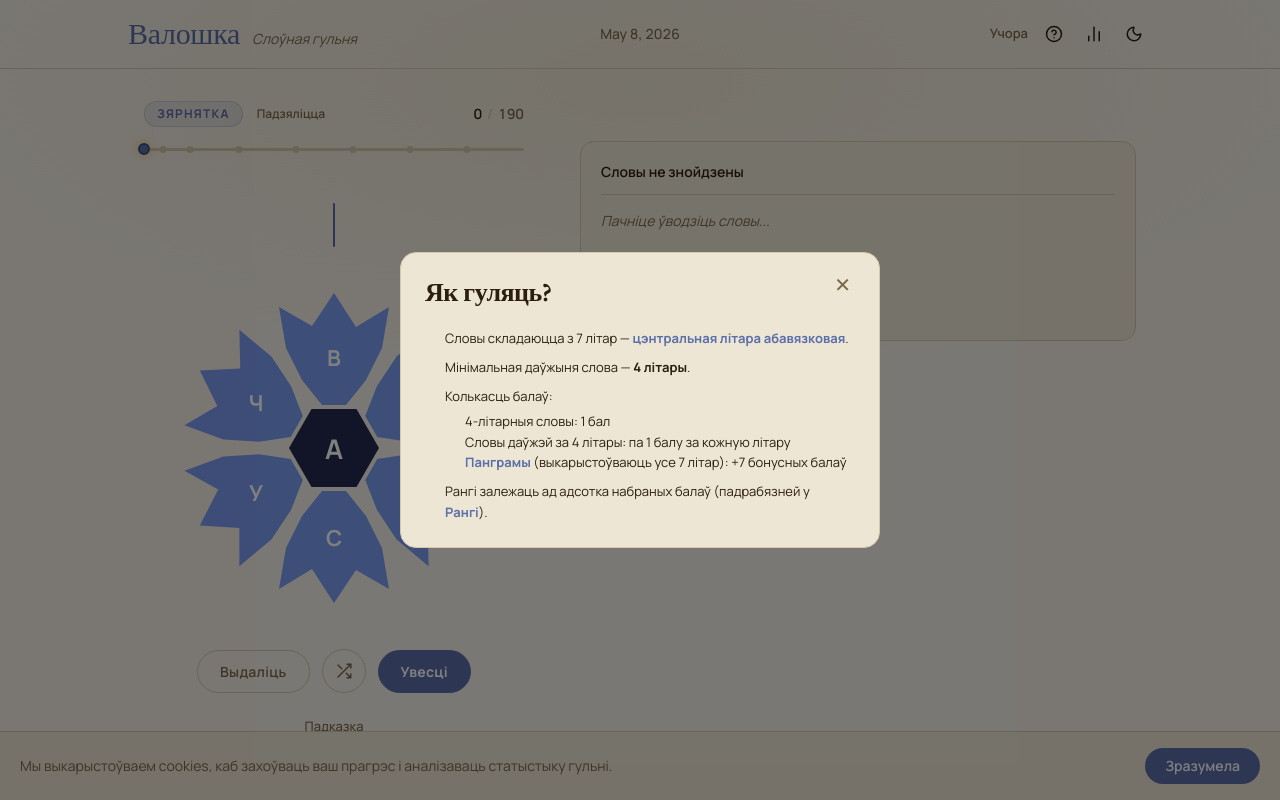
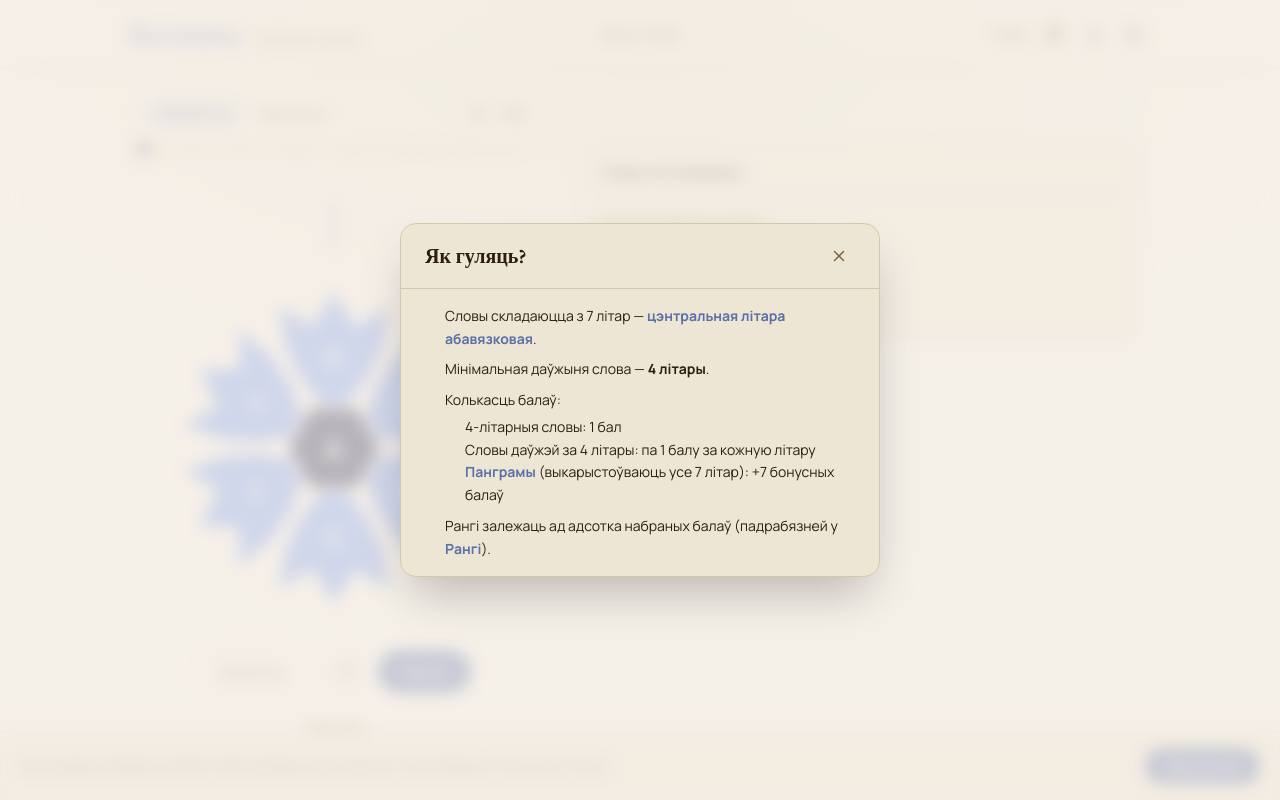
Before and after one commit to alesdrobysh/slovy.games, a Next.js app: page /valoshka in a window 1280 px wide. Built offline with nearby package versions, Linux system fonts and the light colour scheme.

Commit message:
refactor(valoshka): migrate HowToPlay to shared Modal + useModal

```diff
--- a/src/games/valoshka/components/HowToPlay.tsx
+++ b/src/games/valoshka/components/HowToPlay.tsx
@@ -1,6 +1,8 @@
 "use client";
 
-import { useEffect, useState } from "react";
+import { useEffect } from "react";
+import { Modal } from "@/shared/components/ui/Modal";
+import { useModal } from "@/shared/hooks/useModal";
 
 interface HowToPlayProps {
 	onClose: () => void;
@@ -8,155 +10,58 @@ interface HowToPlayProps {
 }
 
 export function HowToPlay({ onClose, isOpen }: HowToPlayProps) {
-	useEffect(() => {
-		const handler = (e: KeyboardEvent) => {
-			if (e.key === "Escape") onClose();
-		};
-		if (isOpen) {
-			document.addEventListener("keydown", handler);
-			document.body.style.overflow = "hidden";
-		}
-		return () => {
-			document.removeEventListener("keydown", handler);
-			document.body.style.overflow = "";
-		};
-	}, [isOpen, onClose]);
-
-	if (!isOpen) return null;
-
 	return (
-		// biome-ignore lint/a11y/noStaticElementInteractions: presentation role backdrop
+		<Modal isOpen={isOpen} onClose={onClose} title="Як гуляць?">
 			<div
-			role="presentation"
-			onClick={onClose}
-			style={{
-				position: "fixed",
-				inset: 0,
-				zIndex: 50,
-				background: "rgba(0,0,0,0.5)",
-				display: "flex",
-				alignItems: "center",
-				justifyContent: "center",
-				padding: "16px",
-			}}
+				className="text-sm leading-relaxed text-[var(--sly-text)]"
+				style={{ fontFamily: "var(--sly-font-sans)" }}
 			>
-			<div
-				role="dialog"
-				aria-modal="true"
-				aria-label="Як гуляць?"
-				onClick={(e) => e.stopPropagation()}
-				onKeyDown={(e) => e.stopPropagation()}
-				style={{
-					background: "var(--bg-card)",
-					border: "1px solid var(--border)",
-					borderRadius: "16px",
-					width: "100%",
-					maxWidth: "480px",
-					maxHeight: "85vh",
-					display: "flex",
-					flexDirection: "column",
-					fontFamily: "var(--font-sans)",
-					overflowY: "auto",
-				}}
-			>
-				{/* Header */}
-				<div
-					style={{
-						display: "flex",
-						alignItems: "flex-start",
-						justifyContent: "space-between",
-						padding: "20px 24px 16px",
-						flexShrink: 0,
-					}}
-				>
-					<h2
-						style={{
-							margin: 0,
-							fontFamily: "var(--font-display)",
-							fontSize: "26px",
-							fontWeight: "700",
-							color: "var(--text)",
-							letterSpacing: "-0.02em",
-						}}
-					>
-						Як гуляць?
-					</h2>
-					<button
-						type="button"
-						onClick={onClose}
-						style={{
-							background: "none",
-							border: "none",
-							cursor: "pointer",
-							color: "var(--text-muted)",
-							fontSize: "20px",
-							lineHeight: 1,
-							padding: "2px 4px",
-							flexShrink: 0,
-						}}
-					>
-						✕
-					</button>
-				</div>
-
-				{/* Content */}
-				<div
-					style={{
-						padding: "0 24px 24px",
-						fontSize: "13px",
-						lineHeight: 1.6,
-						color: "var(--text)",
-					}}
-				>
-					<ul style={{ margin: 0, paddingLeft: "20px" }}>
-						<li style={{ marginBottom: "8px" }}>
+				<ul className="pl-5 space-y-2">
+					<li>
 						Словы складаюцца з 7 літар —{" "}
-							<strong style={{ color: "var(--cornflower)" }}>
+						<strong className="text-[var(--sly-cornflower)]">
 							цэнтральная літара абавязковая
 						</strong>
 						.
 					</li>
-						<li style={{ marginBottom: "8px" }}>
+					<li>
 						Мінімальная даўжыня слова — <strong>4 літары</strong>.
 					</li>
-						<li style={{ marginBottom: "8px" }}>
+					<li>
 						Колькасць балаў:
-							<ul style={{ marginTop: "4px", paddingLeft: "20px" }}>
+						<ul className="mt-1 pl-5">
 							<li>4-літарныя словы: 1 бал</li>
 							<li>Словы даўжэй за 4 літары: па 1 балу за кожную літару</li>
 							<li>
-									<strong style={{ color: "var(--cornflower)" }}>
-										Панграмы
-									</strong>{" "}
+								<strong className="text-[var(--sly-cornflower)]">Панграмы</strong>{" "}
 								(выкарыстоўваюць усе 7 літар): +7 бонусных балаў
 							</li>
 						</ul>
 					</li>
 					<li>
 						Рангі залежаць ад адсотка набраных балаў (падрабязней у{" "}
-							<strong style={{ color: "var(--cornflower)" }}>Рангі</strong>).
+						<strong className="text-[var(--sly-cornflower)]">Рангі</strong>).
 					</li>
 				</ul>
 			</div>
-			</div>
-		</div>
+		</Modal>
 	);
 }
 
 export function useHowToPlay() {
-	const [isOpen, setIsOpen] = useState(false);
+	const { isOpen, open, close } = useModal(false);
 
 	useEffect(() => {
 		const seen = localStorage.getItem("valoshka-how-to-play-seen");
 		if (!seen) {
-			setIsOpen(true);
+			open();
 		}
-	}, []);
+	}, [open]);
 
-	const close = () => {
+	const closeAndMark = () => {
 		localStorage.setItem("valoshka-how-to-play-seen", "true");
-		setIsOpen(false);
+		close();
 	};
 
-	return { isOpen, open: () => setIsOpen(true), close };
+	return { isOpen, open, close: closeAndMark };
 }
```
Lines whose indentation alone changed are shown as unchanged.
